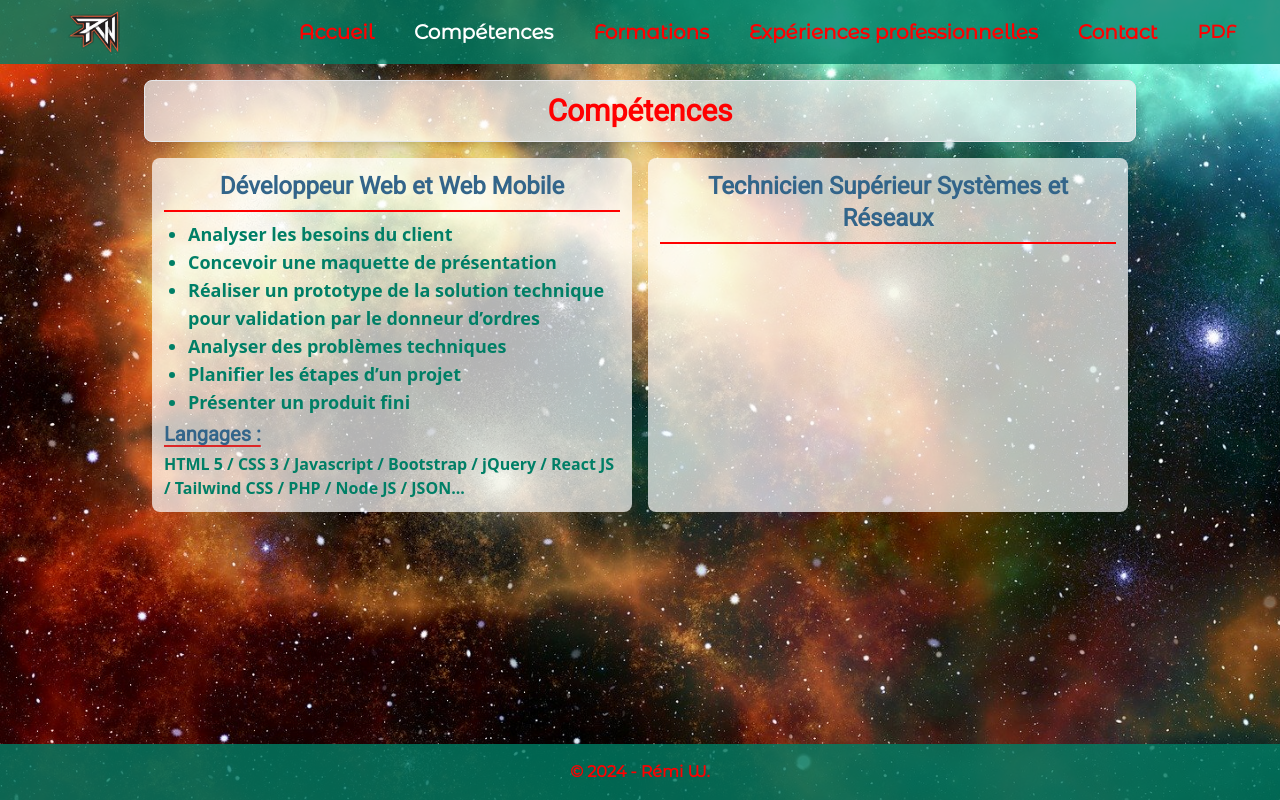
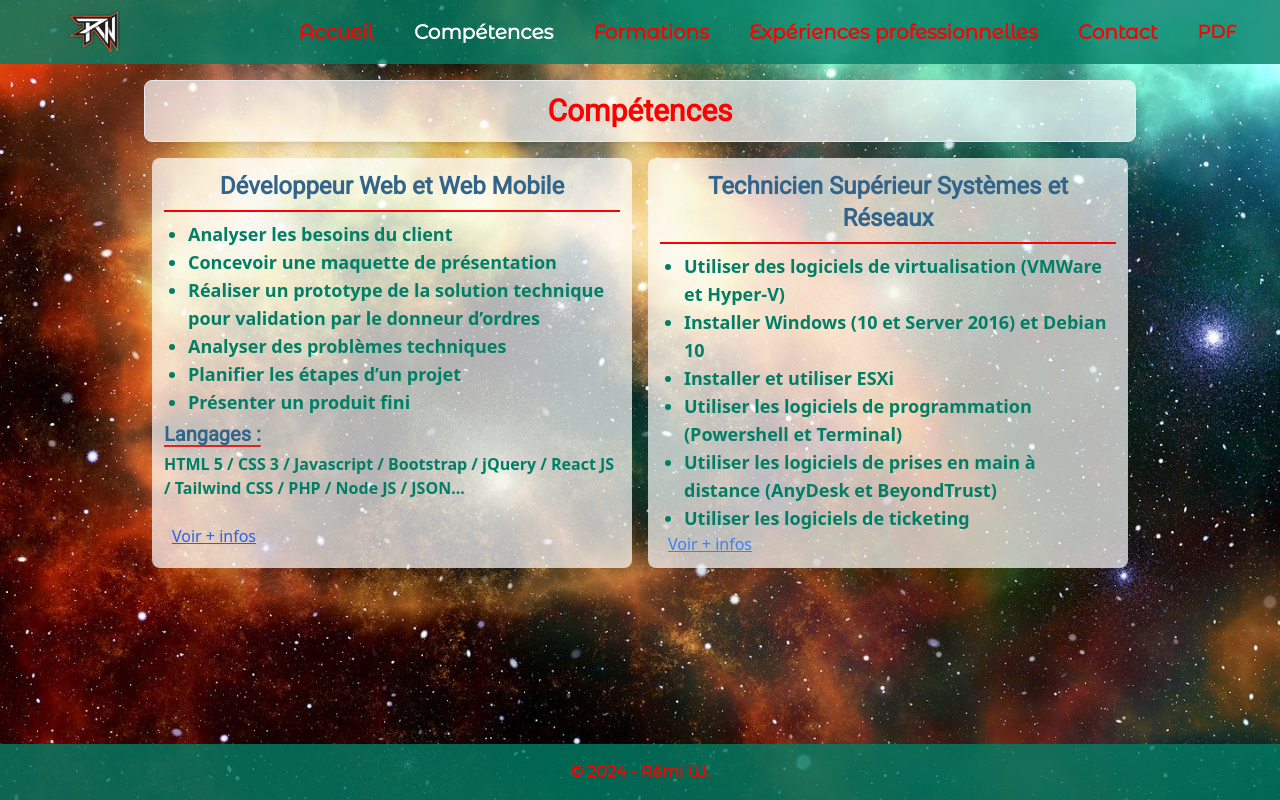
Before and after one commit to Willremi/cv-react, a React (Create React App) app: page /competences in a window 1280 px wide. Built offline with nearby package versions, Linux system fonts and the light colour scheme; a web font is replaced by a local one.

Commit message:
update competences part tssr

```diff
--- a/src/pages/Knowledges.js
+++ b/src/pages/Knowledges.js
@@ -1,6 +1,6 @@
 import React from 'react';
 import { Link } from 'react-router-dom';
-import { Divider , Autocomplete} from '@mui/material';
+import { Divider, Autocomplete } from '@mui/material';
 import DwwmInfo from '../components/datas/dwwmData';
 
 const Knowledges = () => {
@@ -29,10 +29,26 @@ const Knowledges = () => {
                                 <span>{elt.name}{index < 9 && ' / '}</span>
                             ))}...
                         </div>
+                        <br />
+                        <p>
+                            <Link to="/competences/dwwm" className="text-blue-600 underline mx-2">Voir + infos</Link>
+                        </p>
                     </div>
                     <div className='bg-div-white rounded-lg border-shadow-lg p-3 mt-4 w-1/2 mx-2'>
                         <h2 className='text-center text-div-blue font-roboto font-semibold'>Technicien Supérieur Systèmes et Réseaux</h2>
                         <div className="border-t-2 my-2 border-div-red"></div>
+                        <ul className='list-disc ml-6 text-lg text-div-green font-semibold'>
+                            <li>Utiliser des logiciels de virtualisation (VMWare et Hyper-V)</li>
+                            <li>Installer Windows (10 et Server 2016) et Debian 10</li>
+                            <li>Installer et utiliser ESXi</li>
+                            <li>Utiliser les logiciels de programmation (Powershell et Terminal)</li>
+                            <li>Utiliser les logiciels de prises en main à distance (AnyDesk et BeyondTrust)</li>
+                            <li>Utiliser les logiciels de ticketing</li>
+                        </ul>
+
+                    <p>
+                        <Link to="/competences/tssr" className="text-blue-500 underline mx-2">Voir + infos</Link>
+                    </p>
                     </div>
                 </div>
             </div>
```
Lines whose indentation alone changed are shown as unchanged.
